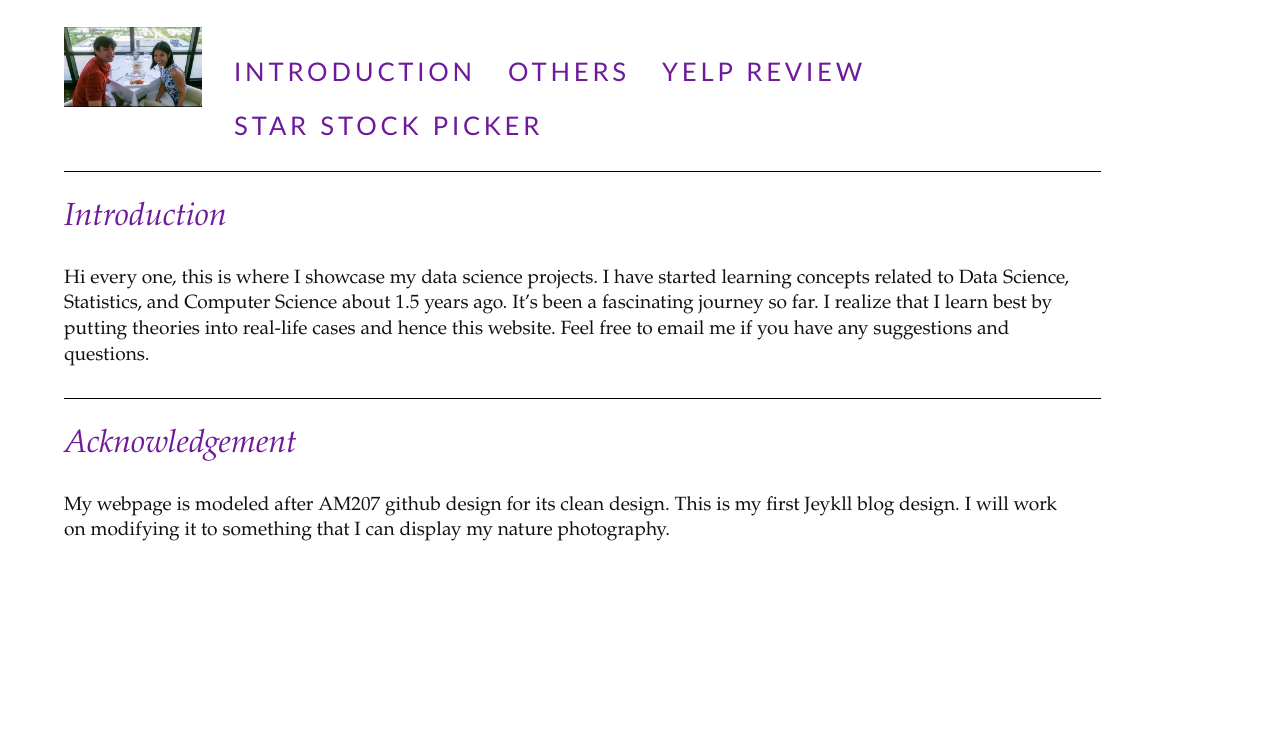
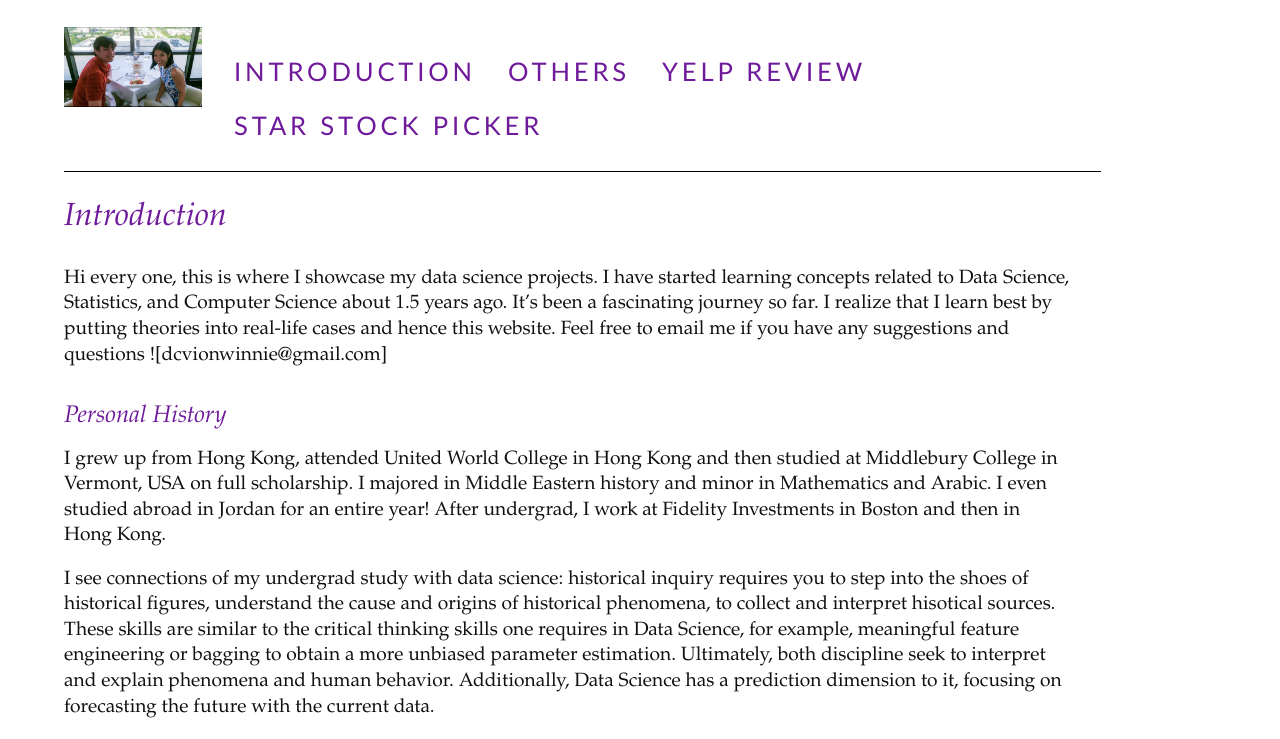
Before and after one commit to vionwinnie/old_website, a Jekyll site: the page built from index.md, in a window 1280 px wide. Shown: the top 739 px of the page. Built offline with Jekyll 4.4.1, drawn with Linux system fonts in a browser that asks for light colours; nearby versions of some CDN libraries; some of the changed text lies outside the part shown.

Commit message:
Update index.md

```diff
--- a/index.md
+++ b/index.md
@@ -6,8 +6,21 @@
 
 ## Introduction
 
-Hi every one, this is where I showcase my data science projects. I have started learning concepts related to Data Science, Statistics, and Computer Science about 1.5 years ago. It's been a fascinating journey so far. I realize that I learn best by putting theories into real-life cases and hence this website. Feel free to email me if you have any suggestions and questions.
+Hi every one, this is where I showcase my data science projects. I have started learning concepts related to Data Science, Statistics, and Computer Science about 1.5 years ago. It's been a fascinating journey so far. I realize that I learn best by putting theories into real-life cases and hence this website. Feel free to email me if you have any suggestions and questions ![dcvionwinnie@gmail.com]
+
+### Personal History
+
+I grew up from Hong Kong, attended United World College in Hong Kong and then studied at Middlebury College in Vermont, USA on full scholarship. I majored in Middle Eastern history and minor in Mathematics and Arabic. I even studied abroad in Jordan for an entire year! After undergrad, I work at Fidelity Investments in Boston and then in Hong Kong.
+
+I see connections of my undergrad study with data science: historical inquiry requires you to step into the shoes of historical figures, understand the cause and origins of historical phenomena, to collect and interpret hisotical sources. These skills are similar to the critical thinking skills one requires in Data Science, for example, meaningful feature engineering or bagging to obtain a more unbiased parameter estimation. Ultimately, both discipline seek to interpret and explain phenomena and human behavior. Additionally, Data Science has a prediction dimension to it, focusing on forecasting the future with the current data.
+
+In my free time, I enjoy playing table tennis, reading, photography, and traveling.
+
+
+![photo holder](/assets/IMG_4071.JPG)
+![photo holder](/assets/IMG_1562.JPG)
+
 
 ## Acknowledgement
 
-My webpage is modeled after AM207 github design for its clean design. This is my first Jeykll blog design. I will work on modifying it to something that I can display my nature photography.
+My webpage is modeled after AM207 github design for its clean design. This is my first Jeykll blog design. I will work on modifying the design that emphasizes readiability and elegance.
```
